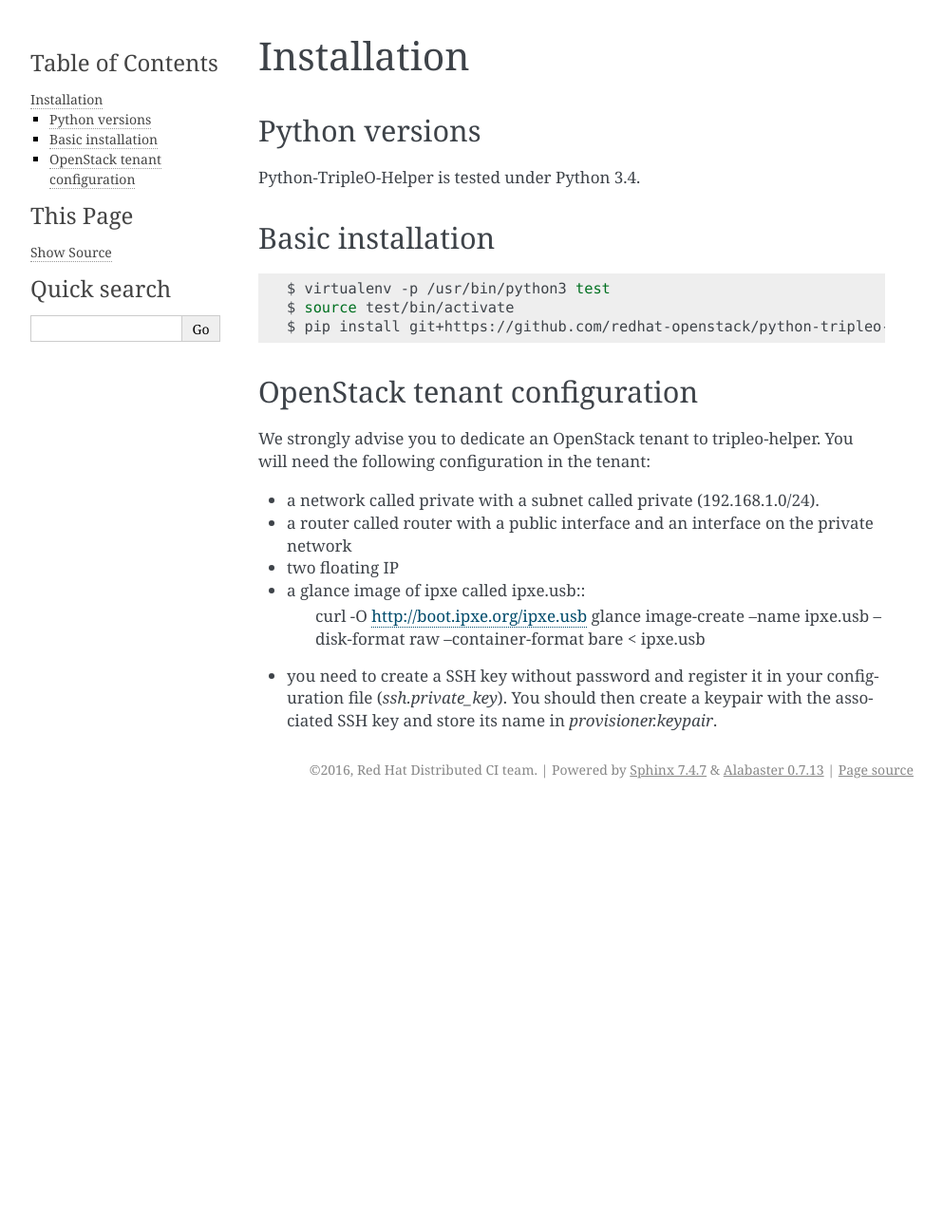
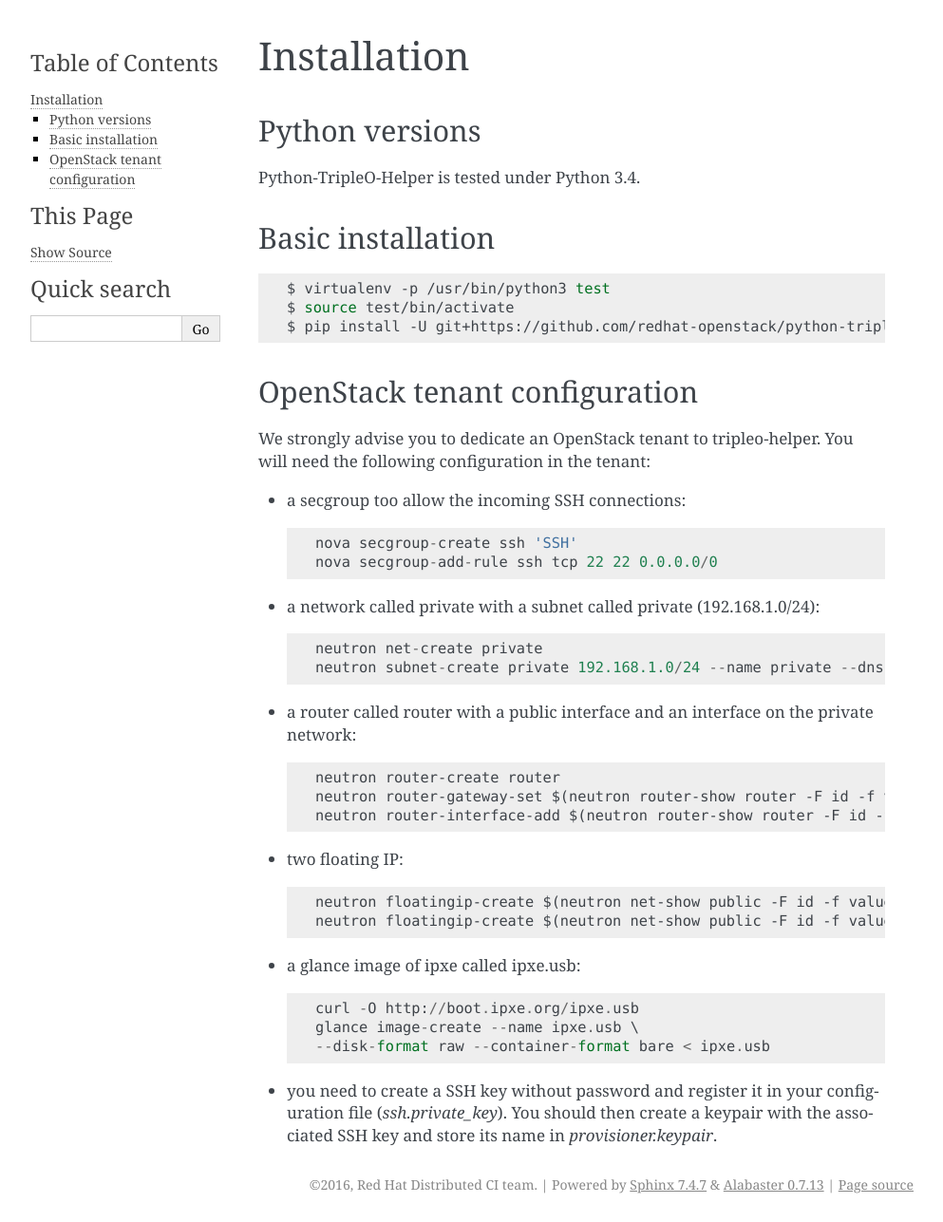
Before and after one commit to redhat-openstack/python-tripleo-helper, a Sphinx documentation site: the page built from doc/source/installation.rst, in a window 1280 px wide. Shown: the whole page at 95% size, without its empty margins (148-1141 px from the left). Built offline with Sphinx 7.4.7, drawn with Linux system fonts in a browser that asks for light colours; pages that are not in the unit, such as notebooks, are missing from menus; before the commit the page ends 900 px from its top, so only the background shows below that.

Commit message:
doc: refresh the OpenStack requirements
Change-Id: I004d48d9dcd5cf9a4f998f29d2a252e42560ef3d

```diff
--- a/doc/source/examples.rst
+++ b/doc/source/examples.rst
@@ -9,10 +9,11 @@
 Deploy OSP8 is a RHEL7.2 on an existing OpenStack (a.k.a
 OpenStack Virtual Baremetal)::
 
-    chainsaw-ovb --config-file tripleohelper_osp.conf
+    chainsaw-ovb --config-file tripleohelper_osp.conf provisioning
+    chainsaw-ovb --config-file tripleohelper_osp.conf undercloud
+    chainsaw-ovb --config-file tripleohelper_osp.conf overcloud
 
 .. code-block:: YAML
-
 
     ---
     rhsm:
--- a/doc/source/installation.rst
+++ b/doc/source/installation.rst
@@ -15,7 +15,7 @@
 
    $ virtualenv -p /usr/bin/python3 test
    $ source test/bin/activate
-   $ pip install git+https://github.com/redhat-openstack/python-tripleo-helper
+   $ pip install -U git+https://github.com/redhat-openstack/python-tripleo-helper
 
 
 OpenStack tenant configuration
@@ -24,14 +24,34 @@
 We strongly advise you to dedicate an OpenStack tenant to tripleo-helper.
 You will need the following configuration in the tenant:
 
-- a network called private with a subnet called private (192.168.1.0/24).
+- a secgroup too allow the incoming SSH connections::
+
+    nova secgroup-create ssh 'SSH'
+    nova secgroup-add-rule ssh tcp 22 22 0.0.0.0/0
+
+- a network called private with a subnet called private (192.168.1.0/24)::
+
+    neutron net-create private
+    neutron subnet-create private 192.168.1.0/24 --name private --dns-nameserver 8.8.8.8
+
 - a router called router with a public interface and an interface on the
-  private network
-- two floating IP
+  private network::
+
+    neutron router-create router
+    neutron router-gateway-set $(neutron router-show router -F id -f value) $(neutron net-show public -F id -f value)
+    neutron router-interface-add $(neutron router-show router -F id -f value) $(neutron subnet-show private -F id -f value)
+
+- two floating IP::
+
+    neutron floatingip-create $(neutron net-show public -F id -f value)
+    neutron floatingip-create $(neutron net-show public -F id -f value)
+
 - a glance image of ipxe called ipxe.usb::
+
     curl -O http://boot.ipxe.org/ipxe.usb
     glance image-create --name ipxe.usb \
     --disk-format raw --container-format bare < ipxe.usb
+
 - you need to create a SSH key without password and register it in your
   configuration file (`ssh.private_key`). You should then create a keypair
   with the associated SSH key and store its name in `provisioner.keypair`.
```
